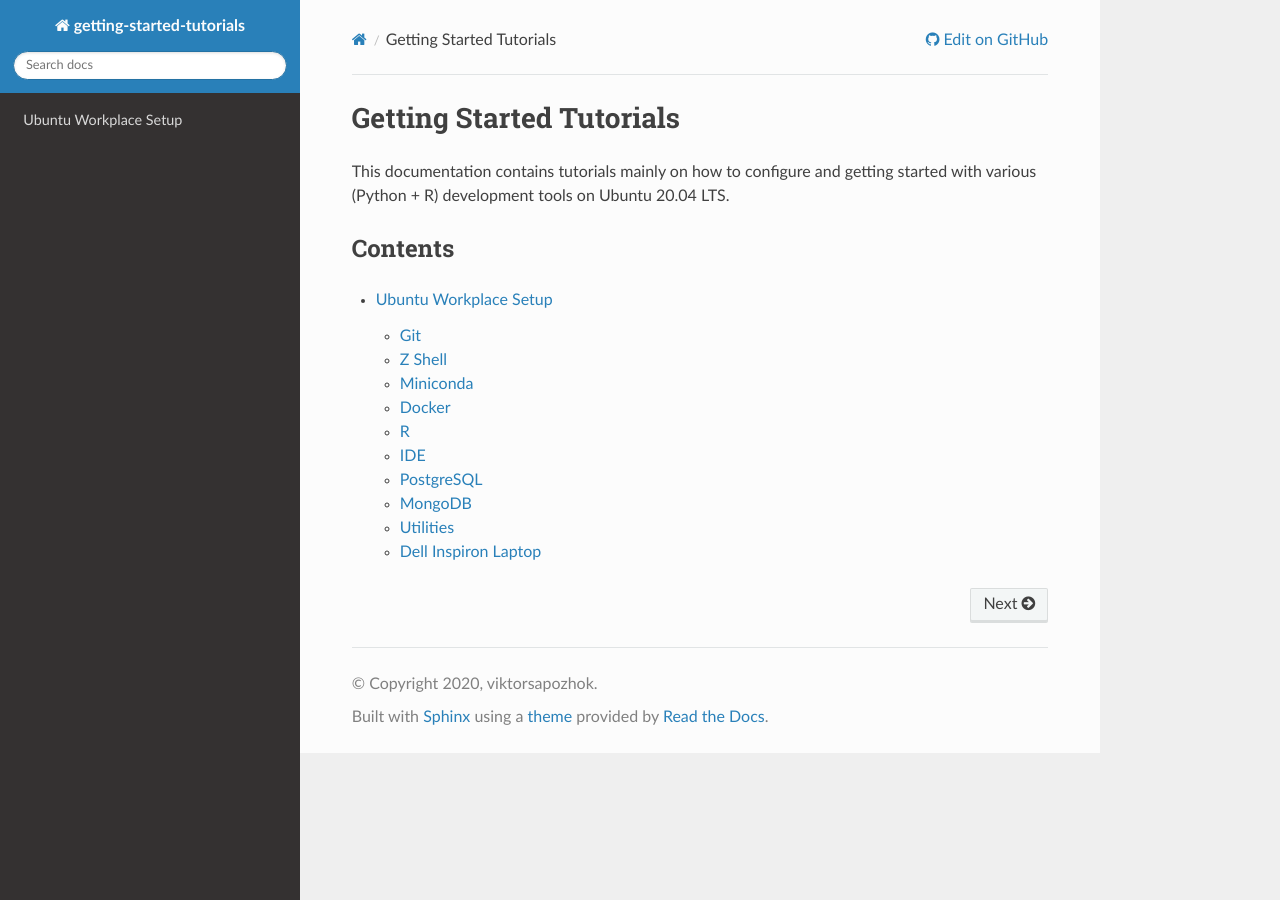
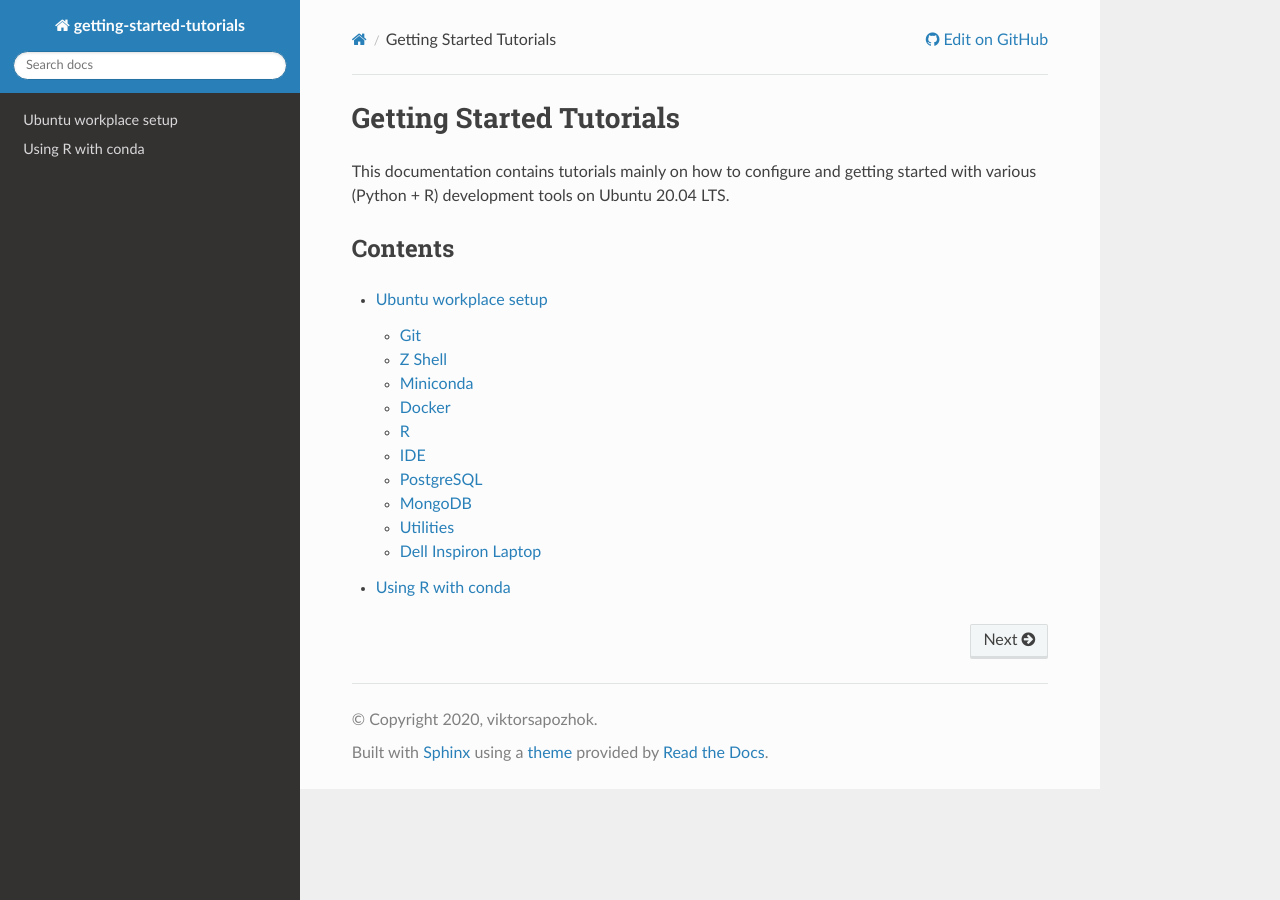
Before and after one commit to viktorsapozhok/getting-started-tutorials, a Sphinx documentation site: the page built from docs/source/index.rst, in a window 1280 px wide. Built offline with Sphinx 7.4.7 and the Read the Docs theme 2.0.0, drawn with Linux system fonts in a browser that asks for light colours.

```diff
--- a/docs/source/index.rst
+++ b/docs/source/index.rst
@@ -11,3 +11,4 @@ Contents
    :maxdepth: 2
 
    workplace/index
+   r_conda
--- /dev/null
+++ b/docs/source/r_conda.rst
@@ -0,0 +1,2 @@
+Using R with conda
+==================
--- a/docs/source/workplace/index.rst
+++ b/docs/source/workplace/index.rst
@@ -1,5 +1,5 @@
 ######################
-Ubuntu Workplace Setup
+Ubuntu workplace setup
 ######################
 
 Collection of tutorials on how to install and configure Python + R basic development
```
Also changed, not shown: README.md (+6 -0 lines).
